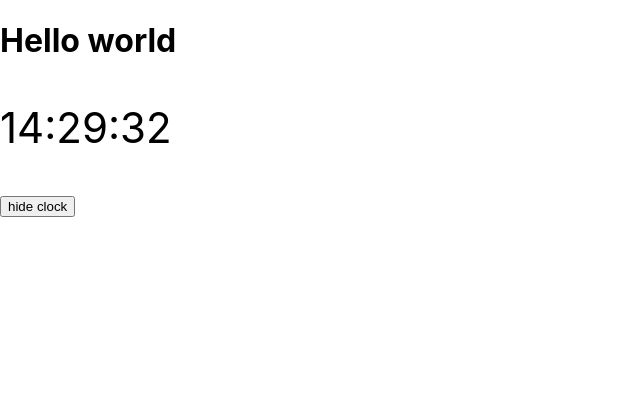
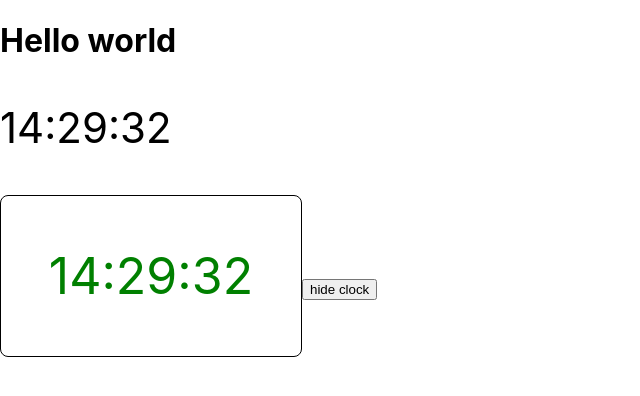
Before and after one commit to tuanbacyen/reactjs, a React (Create React App) app: page / in a window 1280 px wide. Shown: the top 396 px of the page, without its empty margins (0-640 px from the left). Built offline with nearby package versions, Linux system fonts and the light colour scheme; no server answers.

Commit message:
custom hooks clock

```diff
--- a/src/App.js
+++ b/src/App.js
@@ -1,13 +1,9 @@
-import React, { useState, useEffect } from 'react';
 import queryString from 'query-string';
+import React, { useEffect, useState } from 'react';
+import './App.scss';
+import BetterClock from './components/BetterClock';
+import Clock from './components/Clock';
 
-import './App.scss';
-import TodoList from './components/TodoList';
-import TodoForm from './components/TodoForm';
-import PostList from './components/PostList';
-import Pagination from './components/pagination';
-import PostFilterForm from './components/PostFilterForm';
-import Clock from './components/Clock';
 
 function makeList() {
   return [
@@ -88,6 +84,7 @@
       <h1>Hello world</h1>
 
       {showClock && <Clock />}
+      <BetterClock />
       <button onClick={() => setShowClock(!showClock)}>{showClock ? 'hide clock' : 'show clock'}</button>
 
       {/* <PostFilterForm onSubmit={handleFilterChange} />
--- /dev/null
+++ b/src/components/BetterClock/BetterClock.scss
@@ -0,0 +1,12 @@
+.better-clock {
+  display: inline-block;
+  width: 300px;
+  border: 1px solid black;
+  border-radius: 8px;
+  text-align: center;
+
+  &__time {
+    color: green;
+    font-size: 50px;
+  }
+}
--- /dev/null
+++ b/src/components/BetterClock/index.jsx
@@ -0,0 +1,17 @@
+import React from 'react';
+import useClock from '../../hooks/useClock';
+import './BetterClock.scss';
+
+BetterClock.propTypes = {};
+
+function BetterClock() {
+  const { timeString } = useClock();
+
+  return (
+    <div className="better-clock">
+      <p className="better-clock__time">{timeString}</p>
+    </div>
+  );
+}
+
+export default BetterClock;
--- a/src/components/Clock/index.jsx
+++ b/src/components/Clock/index.jsx
@@ -1,34 +1,10 @@
-import React, { useState, useEffect } from 'react';
-import PropTypes from 'prop-types';
+import React from 'react';
+import useClock from '../../hooks/useClock';
 
 Clock.propTypes = {};
 
-function formatDate(date) {
-  if (!date) return '';
-
-  const hours = `0${date.getHours()}`.slice(-2);
-  const minutes = `0${date.getMinutes()}`.slice(-2);
-  const seconds = `0${date.getSeconds()}`.slice(-2);
-
-  return `${hours}:${minutes}:${seconds}`;
-}
-
 function Clock() {
-  const [timeString, setTimeString] = useState('');
-
-  useEffect(() => {
-    const clockInterval = setInterval(() => {
-      const now = new Date;
-      const newDate = formatDate(now);
-
-      setTimeString(newDate);
-    }, 1000);
-
-    return () => {
-      console.log('clock cleanup');
-      clearInterval(clockInterval);
-    }
-  }, [])
+  const { timeString } = useClock();
 
   return (
     <p style={{ fontSize: '42px' }}>{timeString}</p>
--- /dev/null
+++ b/src/hooks/useClock.js
@@ -0,0 +1,32 @@
+import { useState, useEffect } from 'react';
+
+function formatDate(date) {
+  if (!date) return '';
+
+  const hours = `0${date.getHours()}`.slice(-2);
+  const minutes = `0${date.getMinutes()}`.slice(-2);
+  const seconds = `0${date.getSeconds()}`.slice(-2);
+
+  return `${hours}:${minutes}:${seconds}`;
+}
+
+function useClock() {
+  const [timeString, setTimeString] = useState('');
+
+  useEffect(() => {
+    const clockInterval = setInterval(() => {
+      const now = new Date;
+      const newDate = formatDate(now);
+
+      setTimeString(newDate);
+    }, 1000);
+
+    return () => {
+      clearInterval(clockInterval);
+    }
+  }, [])
+
+  return { timeString };
+}
+
+export default useClock;
```
